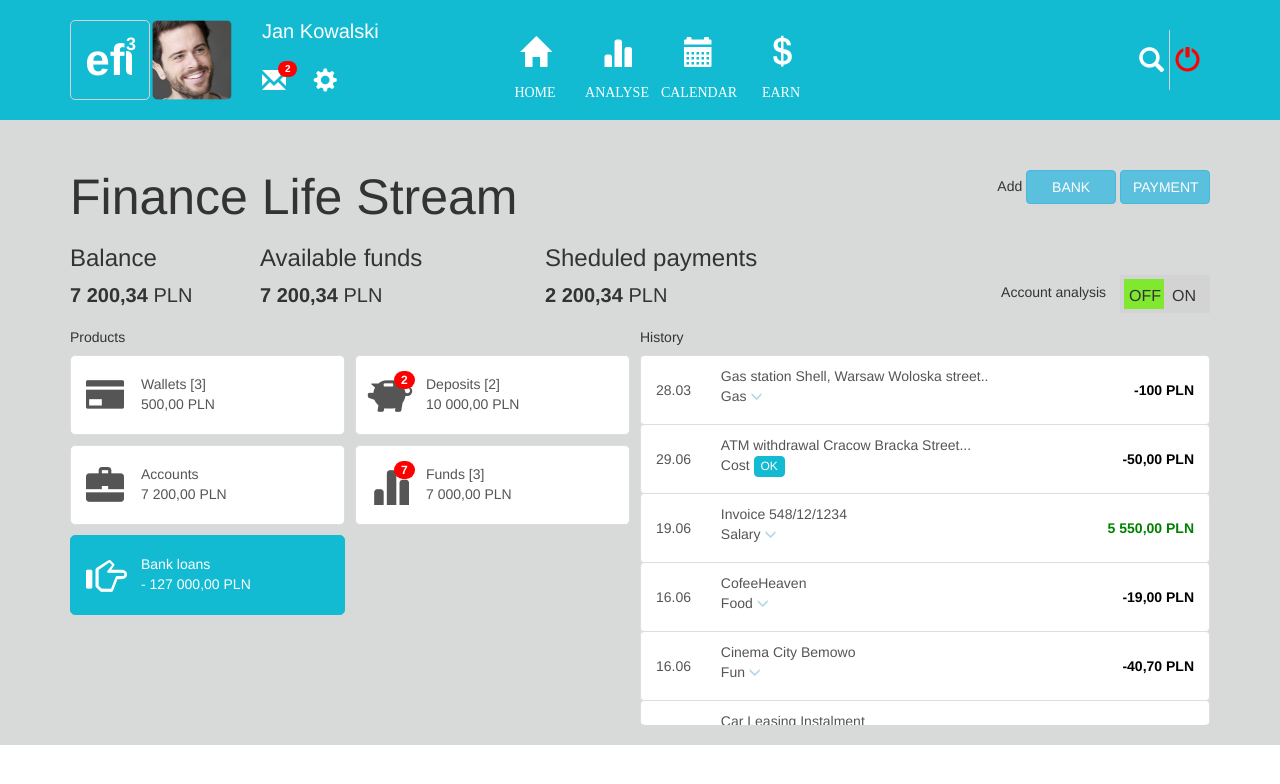
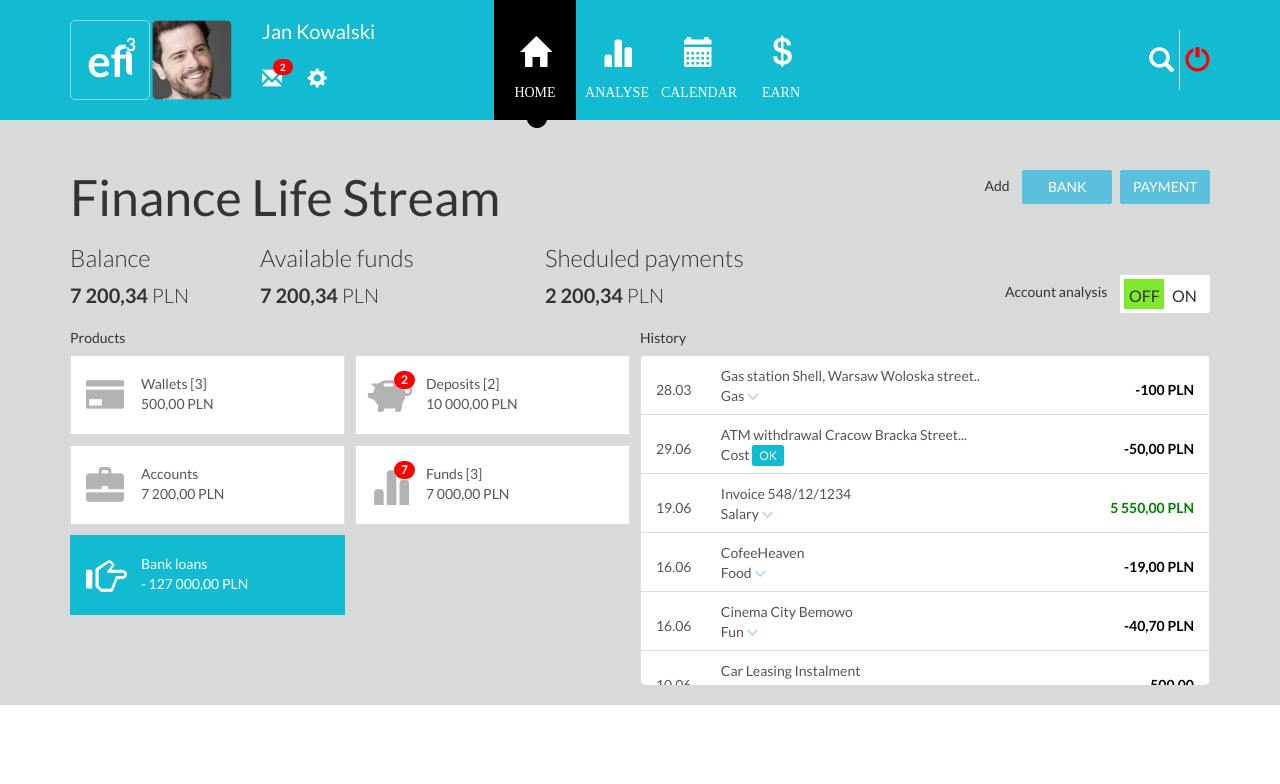
Before and after one commit to luksteroz/efi-layout, a website: page index.html in a window 1280 px wide. Drawn offline with Linux system fonts and the light colour scheme.

Commit message:
change color icon

```diff
--- a/index.html
+++ b/index.html
@@ -42,7 +42,7 @@
             </div>
             <nav class="menu hidden-sm hidden-xs">
                 <ul class="nav">
-                    <a href="#">
+                    <a href="#" class="active">
                         <li class="glyphicon glyphicon-home text-uppercase">
                             <span>home</span>
                         </li>
@@ -86,7 +86,7 @@
                     </div>
                     <div class="buttons-group col-md-3">
                         <span>Add</span>
-                        <button type="button" class="btn btn-info text-uppercase">bank</button>
+                        <button type="button" class="btn btn-info text-uppercase bank">bank</button>
                         <button type="button" class="btn btn-info text-uppercase">payment</button>
                     </div>
                 </header>
--- a/js/app.js
+++ b/js/app.js
@@ -1,12 +1,23 @@
-document.addEventListener("DOMContentLoaded", function () {
+(function() {
+    'use strict';
 
-    const buttonMenu = document.querySelector(".dropdown-toggle");
-    const dropMenu = document.querySelector(".hamburger-menu");
-    const costHistory = document.querySelectorAll(".cost");
-    const buttonSearch = document.querySelector(".glyphicon-search");
-    const inputSearch = document.getElementById("search");
-    const historyDetail = document.querySelectorAll(".glyphicon-menu-down");
-    const dropHistory = document.querySelectorAll(".details-history");
+    function onClickMenuHandler(event) {
+        event.preventDefault();
+
+        var parent = this.parentElement;
+
+        dropMenu.classList.toggle('open');
+        parent.classList.toggle('open');
+    }
+
+    function domContentLoadedHandler(event) {
+        var buttonMenu = document.querySelector(".dropdown-toggle"),
+            dropMenu = document.querySelector(".hamburger-menu"),
+            costHistory = document.querySelectorAll(".cost"),
+            buttonSearch = document.querySelector(".glyphicon-search"),
+            inputSearch = document.getElementById("search"),
+            historyDetail = document.querySelectorAll(".glyphicon-menu-down"),
+            dropHistory = document.querySelectorAll(".details-history");
 
         for (var i = 0; i < costHistory.length; i++) {
             if (parseInt(costHistory[i].dataset.value) > 0) {
@@ -18,20 +29,14 @@ document.addEventListener("DOMContentLoaded", function () {
 
         console.log(dropMenu);
 
-    buttonMenu.addEventListener("click", function () {
-        event.preventDefault();
-        dropMenu.classList.toggle("open");
-        this.parentElement.classList.toggle("open");
-    });
-
-
+        buttonMenu.addEventListener('click', onClickMenuHandler);
 
         buttonSearch.addEventListener("click", function () {
             event.preventDefault();
             inputSearch.classList.toggle("visible");
         });
 
-    const power = document.querySelector(".glyphicon-off")
+        var power = document.querySelector(".glyphicon-off")
         power.addEventListener("click", function () {
             event.preventDefault();
             this.style.color = this.style.color === "red" ? "white" : "red";
@@ -46,8 +51,8 @@ document.addEventListener("DOMContentLoaded", function () {
             })
         }
 
-    const toggleButton = document.querySelector(".slider")
-    const showChart = document.getElementById("chart");
+        var toggleButton = document.querySelector(".slider")
+        var showChart = document.getElementById("chart");
         toggleButton.addEventListener("click", function(){
             if (showChart.style.display == "block") {
                 showChart.style.display = "none";
@@ -56,6 +61,7 @@ document.addEventListener("DOMContentLoaded", function () {
 
             }
         });
+    }
 
-
-});
+    document.addEventListener('DOMContentLoaded', domContentLoadedHandler);
+})();
--- /dev/null
+++ b/sass/custom/_variables.scss
@@ -0,0 +1 @@
+$badge-bg: red;
--- /dev/null
+++ b/sass/style.less
@@ -0,0 +1,9 @@
+.hide {
+    display: none;
+}
+
+.invisible {
+    .hide;
+
+    visibility: hidden;
+}
--- a/sass/style.scss
+++ b/sass/style.scss
@@ -1,6 +1,11 @@
+// import bootstrapa
+// import /custom/variables.scss
+@import url('https://fonts.googleapis.com/css?family=Lato:300,400,700');
 * {
     box-sizing: border-box;
-
+    body{
+        font-family: 'Lato', sans-serif;
+    }
     .container {
         @media only screen and (max-width: 768px) {
             width: 100% !important;
@@ -42,7 +47,7 @@
             display: flex;
 
             .logo {
-                border: 1px solid lightgrey;
+                border: 1px solid RGBa(255,255,255, 0.5);
                 width: 80px;
                 height: 80px;
                 margin: 0 2px 0 0;
@@ -91,7 +96,7 @@
 
                 .glyphicon {
                     margin-top: 15px;
-                    font-size: 24px;
+                    font-size: 20px;
                     color: white;
                     cursor: pointer;
 
@@ -123,7 +128,7 @@
                     .badge {
                         position: relative;
                         left: -12px;
-                        bottom: 18px;
+                        bottom: 16px;
                         background-color: red;
                         font-size: 10px;
                     }
@@ -152,9 +157,8 @@
                     margin-top: 0;
                     position: relative;
 
-                    :hover {
+                    .active {
                         background-color: black;
-
                         :after {
                             content: "";
                             height: 10px;
@@ -217,7 +221,6 @@
                 cursor: pointer;
                 padding: 0;
                 border: 0;
-                margin: 0 10px 0 0;
                 top: 0;
                 background-color: inherit;
                 font-size: 25px;
@@ -302,7 +305,12 @@
                 @media only screen and (max-width: 992px) {
                     text-align: center;
                 }
-
+                span{
+                    padding-right: 10px;
+                }
+                .bank{
+                    margin-right: 5px;
+                }
                 button {
                     width: 90px;
                 }
@@ -312,18 +320,19 @@
                 h1 {
                     margin: 0;
                     font-size: 50px;
+                    font-weight: 400;
                 }
 
                 h3 {
-                    font-weight: 500;
+                    font-weight: 300;
                 }
 
                 p {
                     font-size: 20px;
-                    font-weight: bolder;
+                    font-weight: 700;
 
                     span {
-                        font-weight: normal;
+                        font-weight: 300;
                     }
                 }
 
@@ -371,9 +380,10 @@
                             left: 0;
                             right: 0;
                             bottom: 0;
-                            background-color: lightgrey;
+                            background-color: white;
                             -webkit-transition: 0.4s;
                             transition: 0.4s;
+                            border-radius: 2px;
                         }
 
                         .slider:before {
@@ -425,6 +435,9 @@
                 .active {
                     background-color: #13bbd2;
                     border-color: #13bbd2;
+                    .glyphicon-hand-right{
+                        color:white;
+                    }
                 }
 
                 a {
@@ -434,6 +447,7 @@
                     padding: 10px 0 0;
 
                     .glyphicon {
+                        color: rgba(128, 128, 128, 0.6);
                         font-size: 38px;
                         line-height: 60px;
                         margin-left: 15px;
@@ -464,13 +478,11 @@
             margin: 0;
 
             .list-group {
-                border-radius: 5px;
-                max-height: 370px;
+                border-radius: 6px;
+                max-height: 330px;
                 overflow: auto;
-
                 a {
-                    height: 70px;
-                    border-radius: 4px;
+                    height: 60px;
                     @media only screen and (max-width: 768px) {
                         font-size: 10px;
                     }
@@ -509,7 +521,7 @@
 
                             button {
                                 border: 1px solid #13bbd2;
-                                border-radius: 4px;
+                                border-radius: 2px;
                                 font-size: 12px;
                                 background-color: #13bbd2;
                                 color: white;
```
Also changed, not shown: css/bootstrap.css, css/style.css. Lines whose indentation alone changed are shown as unchanged.
